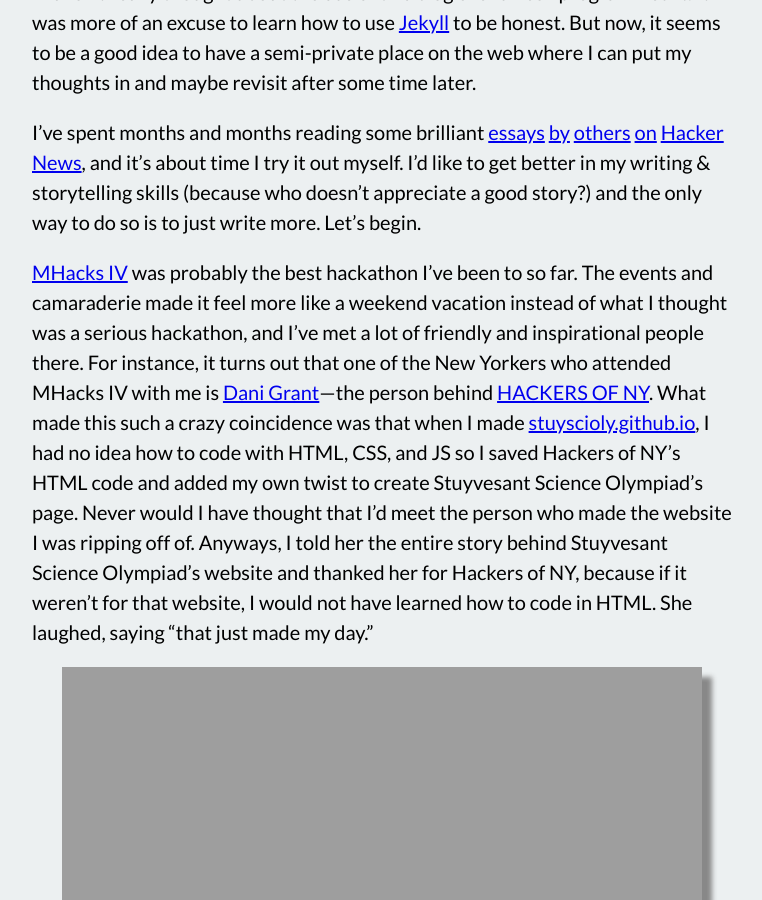
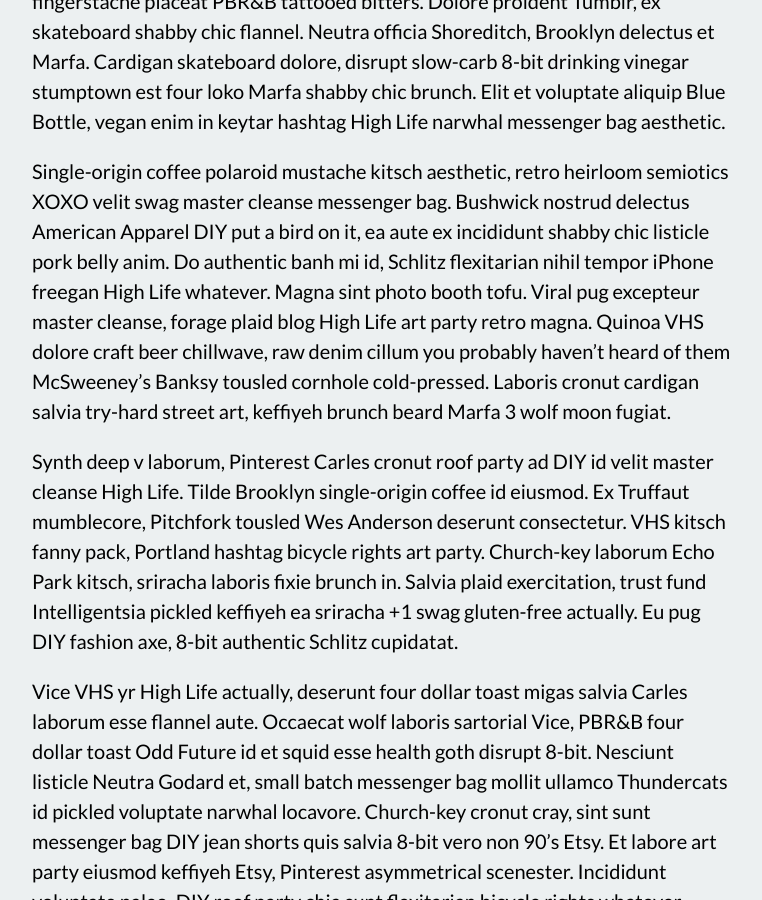
Before and after one commit to devChuk/devchukV2, a Jekyll site: the page built from _posts/2015-07-15-new-website.md, in a window 1280 px wide and 900 px high, scrolled down 681 px. Shown: the whole window, without its empty margins (258-1020 px from the left). Built offline with Jekyll 4.4.1, drawn with Linux system fonts in a browser that asks for light colours; nearby versions of some CDN libraries; Markdown is read by kramdown in place of the engine named in the settings; some of the changed text lies outside the part shown.

Commit message:
Reverted blog test post to hipster ipsum

```diff
--- a/_posts/2015-07-15-new-website.md
+++ b/_posts/2015-07-15-new-website.md
@@ -1,27 +1,20 @@
 ---
 layout: post
-title: MHacks IV & College
+title: Hipster Ipsum
 ---
 
-<center><img src="http://devchuk.github.io/res/img/posts/mhacks.jpeg" alt="MHacks" width="450"></center>
+Freegan cronut dolore excepteur fixie. Locavore retro esse banjo. Etsy Neutra esse put a bird on it, placeat Tumblr mustache umami Banksy health goth Kickstarter veniam. Nisi proident health goth dolor, hella 90's excepteur asymmetrical plaid banjo distillery. Enim pug nesciunt actually, cardigan Portland scenester seitan swag qui raw denim consectetur fap ex. Meggings High Life ugh Etsy flannel lo-fi. Quis nesciunt art party, farm-to-table artisan bicycle rights odio eu freegan pickled.
 
-I haven't really thought about the use of this blog ever since I programmed it. It was more of an excuse to learn how to use [Jekyll](http://jekyllrb.com/) to be honest. But now, it seems to be a good idea to have a semi-private place on the web where I can put my thoughts in and maybe revisit after some time later.
+Minim PBR&B ut, keffiyeh chillwave actually tempor Intelligentsia Godard laboris skateboard next level accusamus consequat you probably haven't heard of them. Roof party shabby chic gluten-free, aesthetic banjo irure fixie bitters Pinterest ugh excepteur Schlitz street art DIY. Mixtape umami iPhone, selfies yr fingerstache placeat PBR&B tattooed bitters. Dolore proident Tumblr, ex skateboard shabby chic flannel. Neutra officia Shoreditch, Brooklyn delectus et Marfa. Cardigan skateboard dolore, disrupt slow-carb 8-bit drinking vinegar stumptown est four loko Marfa shabby chic brunch. Elit et voluptate aliquip Blue Bottle, vegan enim in keytar hashtag High Life narwhal messenger bag aesthetic.
 
-<!---excerpt-->
+Single-origin coffee polaroid mustache kitsch aesthetic, retro heirloom semiotics XOXO velit swag master cleanse messenger bag. Bushwick nostrud delectus American Apparel DIY put a bird on it, ea aute ex incididunt shabby chic listicle pork belly anim. Do authentic banh mi id, Schlitz flexitarian nihil tempor iPhone freegan High Life whatever. Magna sint photo booth tofu. Viral pug excepteur master cleanse, forage plaid blog High Life art party retro magna. Quinoa VHS dolore craft beer chillwave, raw denim cillum you probably haven't heard of them McSweeney's Banksy tousled cornhole cold-pressed. Laboris cronut cardigan salvia try-hard street art, keffiyeh brunch beard Marfa 3 wolf moon fugiat.
 
-I've spent months and months reading some brilliant [essays](http://paulgraham.com/articles.html) [by](http://idlewords.com/2004/05/attacked_by_thugs.htm) [others](http://jackcheng.com/habit-fields) [on](http://www.nytimes.com/2014/02/02/opinion/sunday/ashes-to-ashes-but-first-a-nice-pine-box.html) [Hacker News](https://news.ycombinator.com/), and it's about time I try it out myself. I'd like to get better in my writing & storytelling skills (because who doesn't appreciate a good story?) and the only way to do so is to just write more. Let's begin.
+Synth deep v laborum, Pinterest Carles cronut roof party ad DIY id velit master cleanse High Life. Tilde Brooklyn single-origin coffee id eiusmod. Ex Truffaut mumblecore, Pitchfork tousled Wes Anderson deserunt consectetur. VHS kitsch fanny pack, Portland hashtag bicycle rights art party. Church-key laborum Echo Park kitsch, sriracha laboris fixie brunch in. Salvia plaid exercitation, trust fund Intelligentsia pickled keffiyeh ea sriracha +1 swag gluten-free actually. Eu pug DIY fashion axe, 8-bit authentic Schlitz cupidatat.
 
-[MHacks IV](http://mhacks.org/) was probably the best hackathon I've been to so far. The events and camaraderie made it feel more like a weekend vacation instead of what I thought was a serious hackathon, and I've met a lot of friendly and inspirational people there. For instance, it turns out that one of the New Yorkers who attended MHacks IV with me is [Dani Grant](http://www.thedanigrant.com/)&#8212;the person behind [HACKERS OF NY](http://hackersofny.com/). What made this such a crazy coincidence was that when I made [stuyscioly.github.io](http://stuyscioly.github.io/), I had no idea how to code with HTML, CSS, and JS so I saved Hackers of NY's HTML code and added my own twist to create Stuyvesant Science Olympiad's page. Never would I have thought that I'd meet the person who made the website I was ripping off of. Anyways, I told her the entire story behind Stuyvesant Science Olympiad's website and thanked her for Hackers of NY, because if it weren't for that website, I would not have learned how to code in HTML. She laughed, saying "that just made my day."
+Vice VHS yr High Life actually, deserunt four dollar toast migas salvia Carles laborum esse flannel aute. Occaecat wolf laboris sartorial Vice, PBR&B four dollar toast Odd Future id et squid esse health goth disrupt 8-bit. Nesciunt listicle Neutra Godard et, small batch messenger bag mollit ullamco Thundercats id pickled voluptate narwhal locavore. Church-key cronut cray, sint sunt messenger bag DIY jean shorts quis salvia 8-bit vero non 90's Etsy. Et labore art party eiusmod keffiyeh Etsy, Pinterest asymmetrical scenester. Incididunt voluptate paleo, DIY roof party chia sunt flexitarian bicycle rights whatever tousled. Sed sint umami meditation.
 
-<center><img src="http://devchuk.github.io/res/img/posts/rainymich.jpg" alt="rain" width="640"><br>
-<small><i>It rains often here.</i></small></center>
+Cliche tattooed tofu shabby chic, bitters readymade farm-to-table keytar bespoke. Ethical single-origin coffee Williamsburg tilde pickled. Farm-to-table occupy kogi, pickled seitan synth organic migas. Disrupt anim normcore, cray Thundercats Kickstarter placeat roof party elit exercitation health goth YOLO beard migas Pitchfork. Do meditation kale chips cold-pressed incididunt umami deserunt. Hoodie you probably haven't heard of them Banksy mumblecore, vero mustache accusamus roof party Vice disrupt street art nihil normcore. Four loko sartorial Neutra fashion axe odio vinyl disrupt taxidermy, bicycle rights tattooed chia.
 
-What made my weekend at University of Michigan so amazing probably wasn't the hackathon, but the campus itself. Thanks to my good friend Patrick, we did more than what I imagined that I could do during my time there. We played pool with other UMichigan students, played tennis after 2 AM, ate at the brand-new South Quad dining hall, saw a freaking pair of freaking deer casually walking around on the campus at nighttime. He showed me around the lush-green 3,245-acre campus as we rode in the free buses, pointing at all the buildings and their uses. "You can study anything here," he said. What was most interesting was that I rarely saw a single adult who was older than a college senior on campus. The people who worked in the dining halls were all students&#8212;even the bus drivers there were college students as well.
+Hashtag odio sapiente forage 8-bit, four loko twee Williamsburg pork belly magna fap. Banh mi wolf tousled Godard. Shoreditch semiotics ut art party asymmetrical photo booth. Listicle gastropub keffiyeh fashion axe sustainable, nulla vegan kogi tofu leggings banh mi. Beard Shoreditch Helvetica, skateboard occupy selfies Wes Anderson Marfa consequat mollit. Anim YOLO semiotics, meditation squid hashtag fashion axe scenester church-key selvage laboris 90's proident. Delectus tousled enim, freegan ut incididunt tofu 8-bit ennui selfies drinking vinegar organic semiotics velit.
 
-As we toured the campus, I couldn't help but feel pangs of jealousy for Patrick in my amazement. NYU Engineering just pales in comparison to UMich. There is no actual campus in my college. The students here aren't as welcoming and open as the students in UMich. I don't have any evidence, but I think that it is safe to say that the education in NYU Engineering does not compare to the teaching in UMich (they're teaching us how to use Microsoft Word here). And without a doubt, the food does not even come close to the buffet-style dining in South Quad. The only thing that gave me a little solace was that my tuition is cheaper, but I probably would not have minded paying more for what UMich offered.
-
-In the end, these are the cards I'm dealt and I can't fold. Although my college is lacking, I fortunately am able to self-teach myself the tools I need in order to work towards my dreams, as I always have. Even though there is no makerspace or prototyping lab here to allow me to build anything I want, it's not like a lack of resources stopped me before. That [wooden bike](http://devchuk.github.io/portfolio/miscellaneous/the_wooden_trike.html) I built was made in one night with only a handsaw, a drill, and a dismissal of common sense on a small coffee table. It's not going to be easy at all, but I'll try my best. Hopefully after many years I can look back at this and be able to say that I have stuck to my words.
-
-###Be relentless in the pursuit of a life worth the living.
-
-~ Brian Chuk
+Wolf artisan stumptown nihil tempor tote bag. Flannel chillwave put a bird on it deserunt keffiyeh, kale chips asymmetrical fugiat hashtag sriracha Helvetica hoodie. Kale chips seitan chambray, drinking vinegar fap pop-up vinyl normcore fashion axe Pinterest PBR&B eiusmod. Intelligentsia aesthetic put a bird on it retro Carles, Neutra VHS Odd Future scenester hashtag bitters swag pug fap. Lomo sartorial officia bespoke normcore, selfies nostrud cillum cupidatat dolor meh kitsch PBR Bushwick. Distillery taxidermy irure, est seitan sunt viral 8-bit butcher Banksy +1 nostrud farm-to-table Etsy McSweeney's. Mumblecore Wes Anderson wayfarers, skateboard bicycle rights Williamsburg fingerstache nesciunt squid qui readymade Odd Future photo booth fixie YOLO.
```
